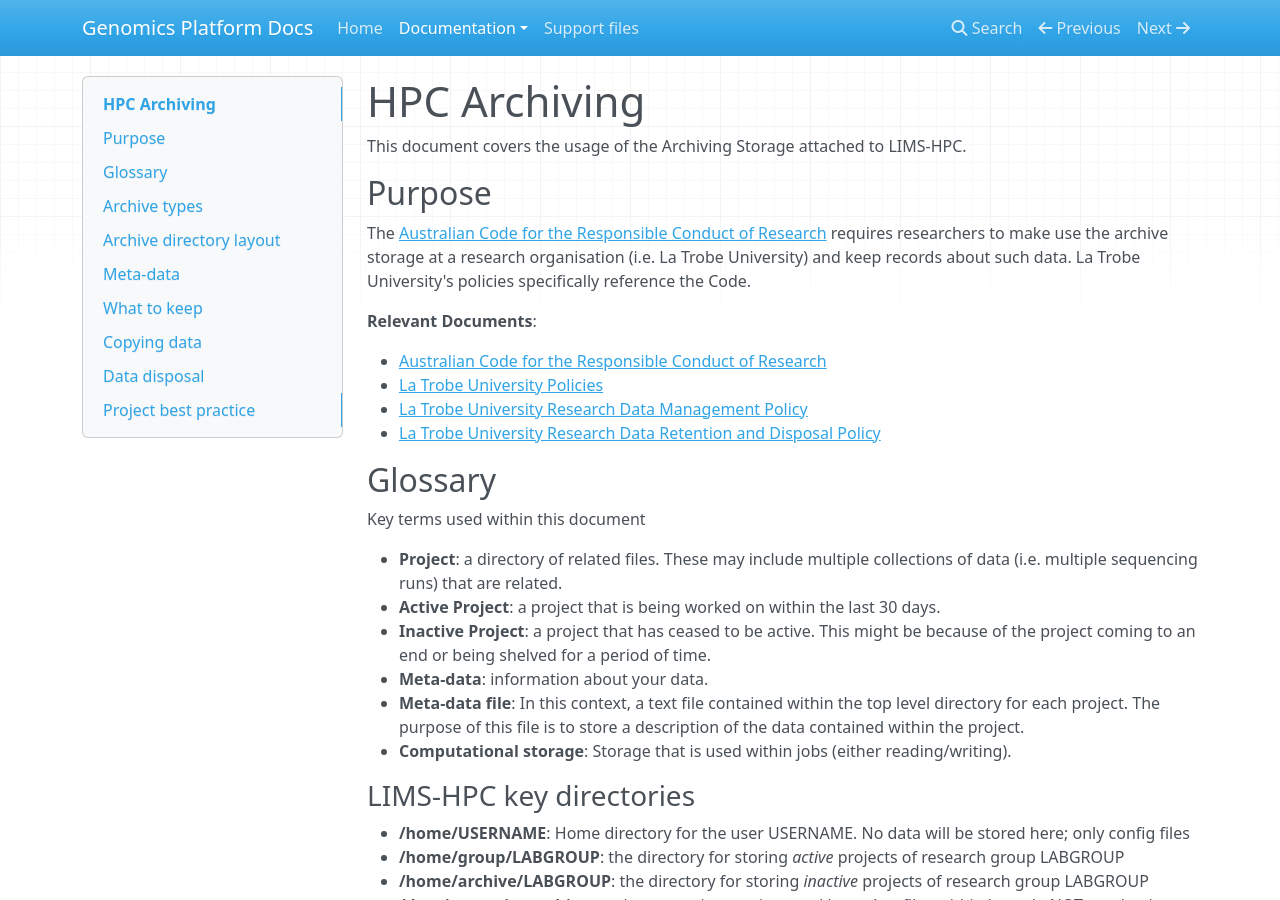
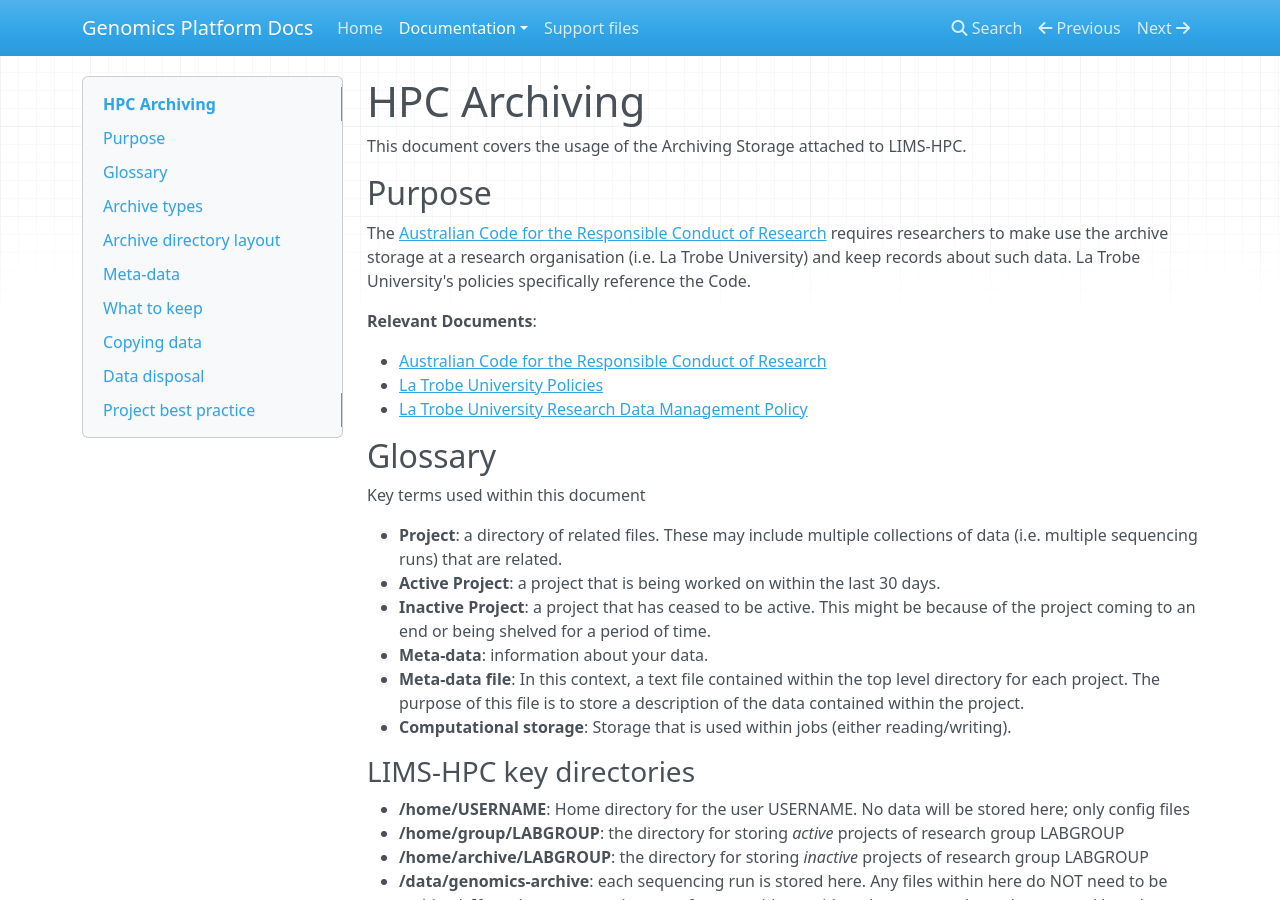
Before and after one commit to andrewjrobinson/gen-plat-docs, an MkDocs documentation site: the page built from docs/hpc-archive/index.md, in a window 1280 px wide and 900 px high. Built offline with MkDocs 1.6.1, drawn with Linux system fonts in a browser that asks for light colours; nearby versions of some CDN libraries; old or Windows-style settings are respelled for this version of MkDocs.

Commit message:
Bugfix: dead policy links in hpc-archive

```diff
--- a/docs/hpc-archive/index.md
+++ b/docs/hpc-archive/index.md
@@ -11,9 +11,8 @@
 **Relevant Documents**:
 
 * [Australian Code for the Responsible Conduct of Research](https://www.nhmrc.gov.au/guidelines-publications/r39)
-* [La Trobe University Policies](http://www.latrobe.edu.au/policy/all-policies)
-* [La Trobe University Research Data Management Policy](http://www.latrobe.edu.au/policy/documents/research-data-management-policy.pdf)
-* [La Trobe University Research Data Retention and Disposal Policy](http://www.latrobe.edu.au/policy/documents/research-data-retention-and-disposal-policy.pdf)
+* [La Trobe University Policies](https://policies.latrobe.edu.au/)
+* [La Trobe University Research Data Management Policy](https://policies.latrobe.edu.au/document/view.php?id=106)
 
 ## Glossary
 
```
